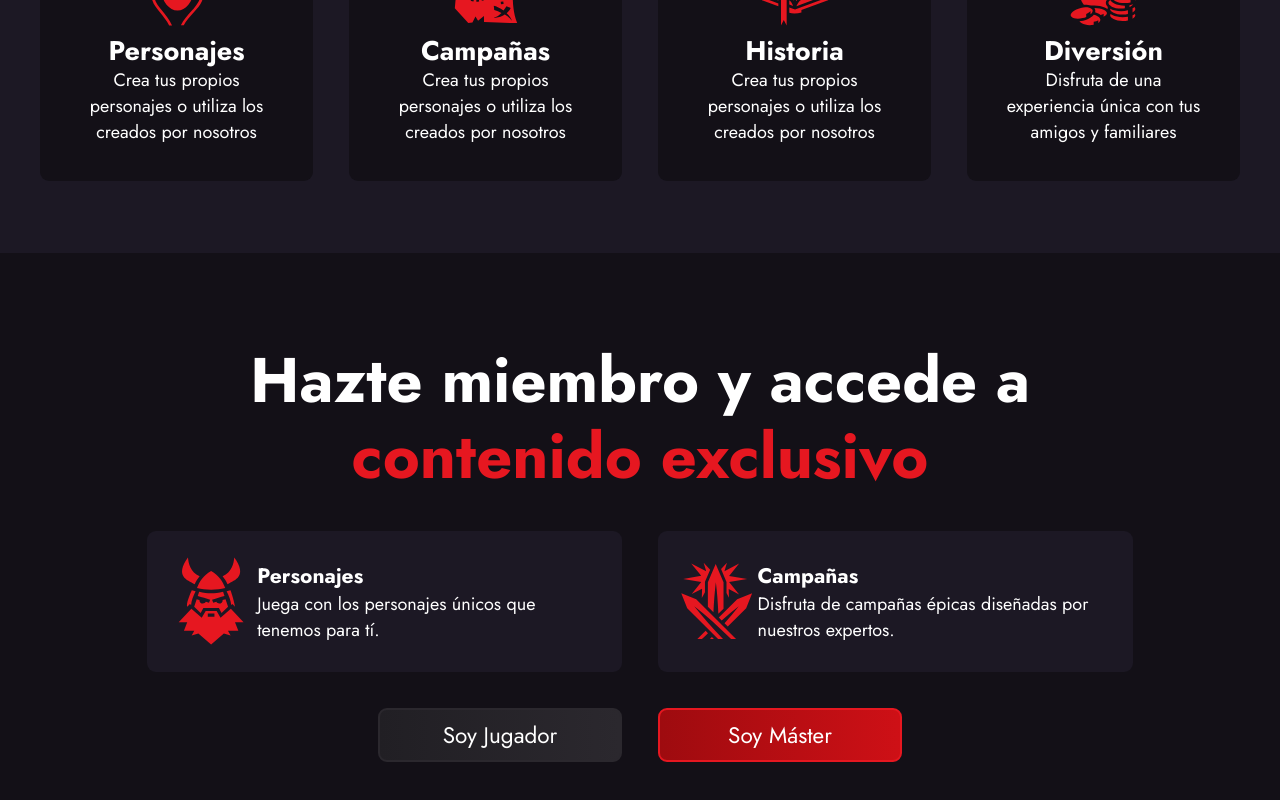
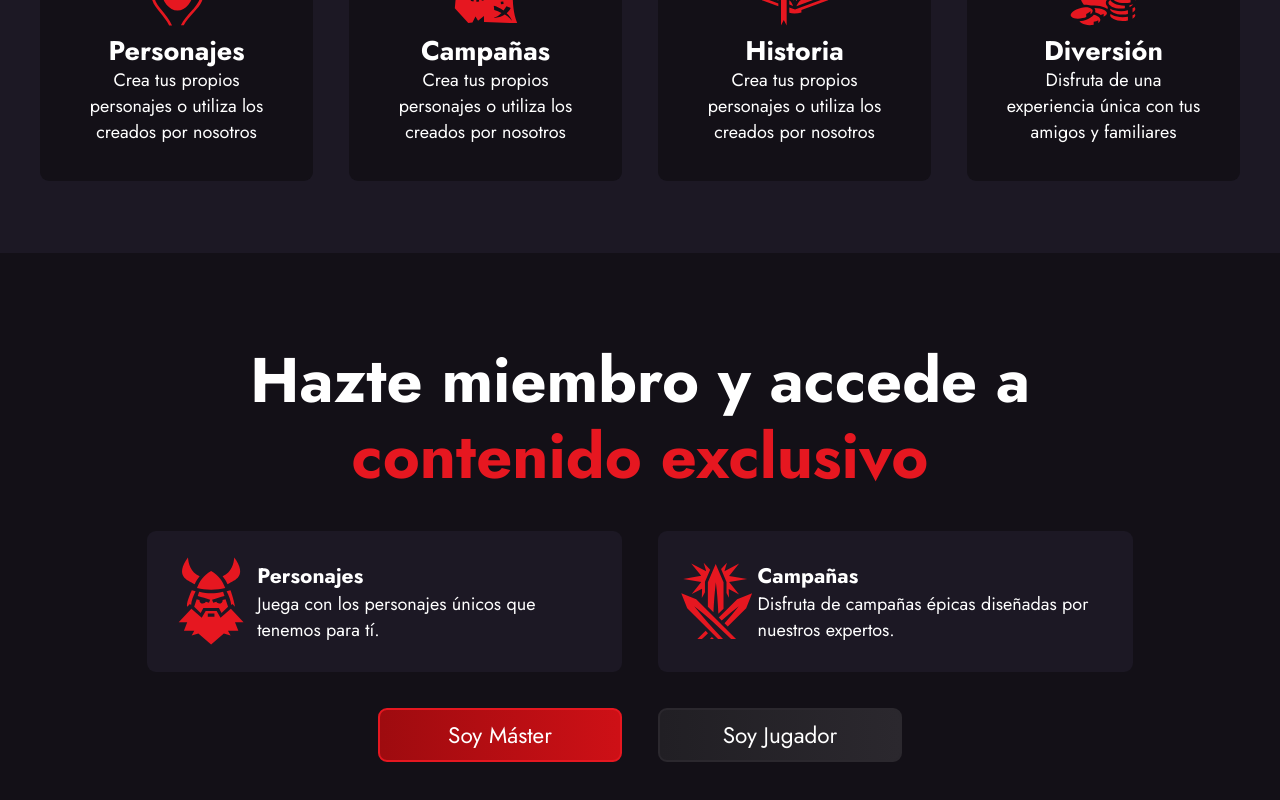
Before and after one commit to proyecto-dnd/frontend, a Next.js app: page /landing in a window 1280 px wide. Shown: the part 800-1600 px from the top of the page. Built offline with nearby package versions, Linux system fonts and the light colour scheme.

Commit message:
agregar size a los iconos de Member

```diff
--- a/src/components/sections/landing/Member/Member.tsx
+++ b/src/components/sections/landing/Member/Member.tsx
@@ -4,15 +4,14 @@ import CardMember from "../CardMember/CardMember";
 import DwarfFace from "@/components/icons/DwarfFace";
 import AllForOne from "@/components/icons/AllForOne";
 
-
 const object = {
   card1: {
-    icon: <DwarfFace size={'6rem'}/>,
+    icon: <DwarfFace size={"6rem"} />,
     title: "Personajes",
     text: "Juega con los personajes únicos que tenemos para tí.",
   },
   card2: {
-    icon: <AllForOne size={'6rem'}/>,
+    icon: <AllForOne size={"6rem"} />,
     title: "Campañas",
     text: "Disfruta de campañas épicas diseñadas por nuestros expertos.",
   },
@@ -39,11 +38,11 @@ const Member = () => {
           />
         </div>
         <div className={`${style.conteinerButton}`}>
+          <LinkButton className={`${style.buttonRed}`} href={"/"}>
+            Soy Máster
+          </LinkButton>
           <LinkButton className={`${style.buttonGrey}`} href={"/"}>
             Soy Jugador
-          </LinkButton>
-          <LinkButton className={`${style.buttonRed}`} href={"/"}>
-            Soy Máster
           </LinkButton>
         </div>
       </div>
```
